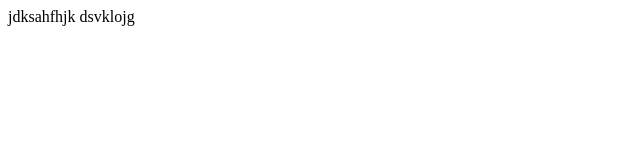
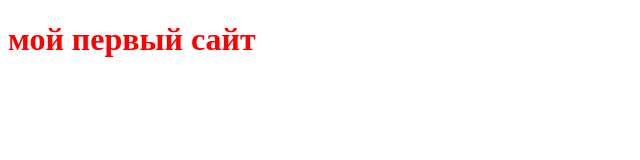
Before and after one commit to amirhantlegenov-cell/amirhantlegenov-cell.github.io, a plain HTML site: page index.html in a window 1280 px wide. Shown: the whole page, without its empty margins (0-640 px from the left). Drawn offline with Linux system fonts and the light colour scheme.

Commit message:
Add files via upload

```diff
--- a/index.html
+++ b/index.html
@@ -4,8 +4,9 @@
     <meta charset="UTF-8">
     <meta name="viewport" content="width=device-width, initial-scale=1.0">
     <title>Document</title>
+    <link rel="stylesheet" href="style.css">
 </head>
 <body>
-    jdksahfhjk dsvklojg
+    <h1>мой первый сайт</h1>
 </body>
 </html>
--- /dev/null
+++ b/style.css
@@ -0,0 +1,3 @@
+h1 {
+    color:red;
+}
```
